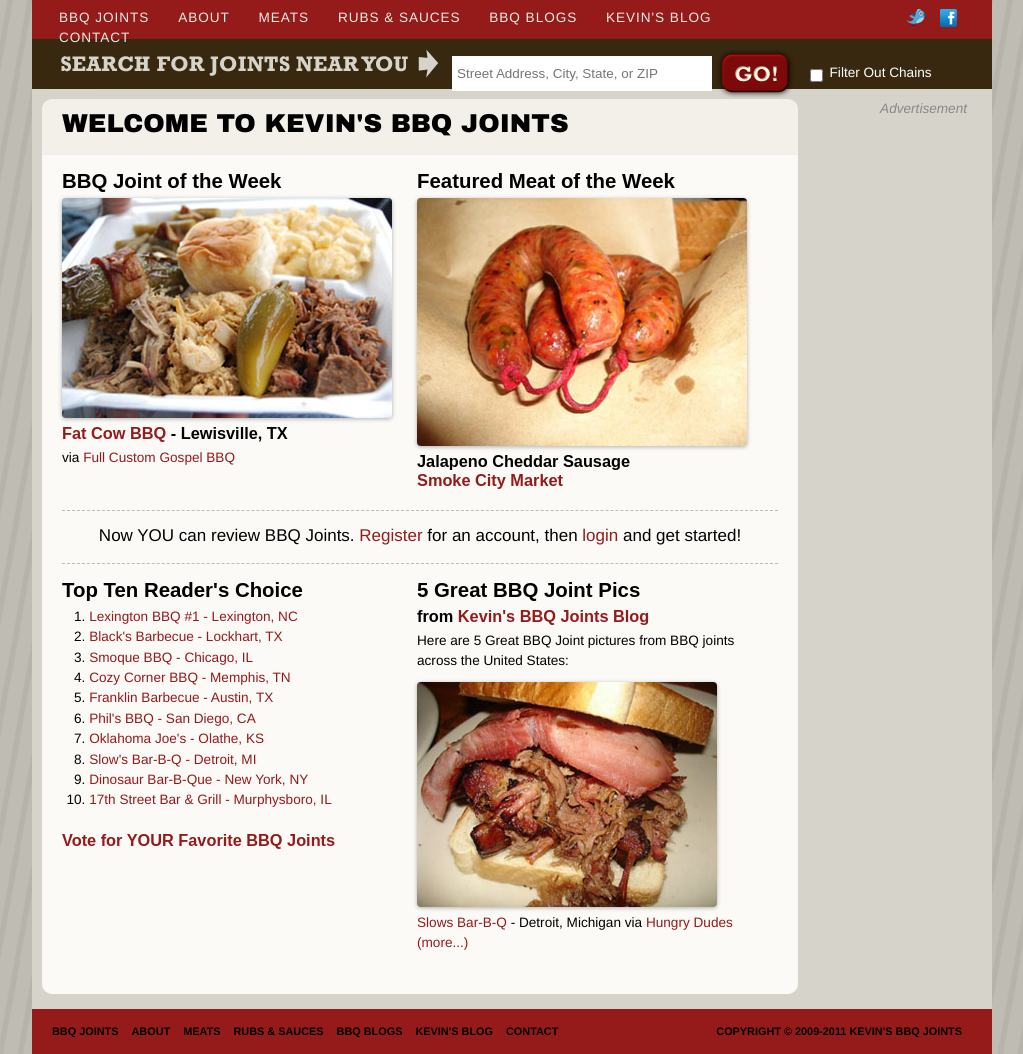
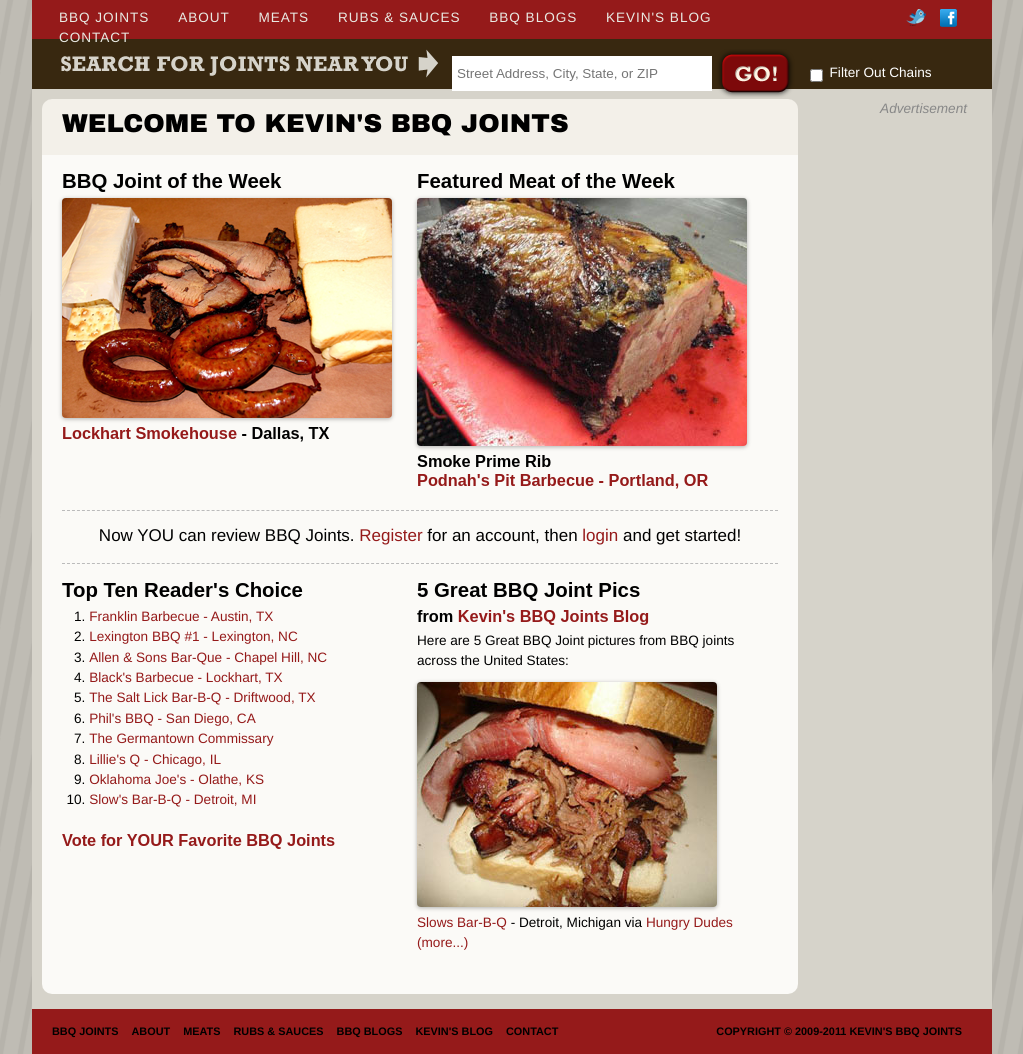
Before and after one commit to xtine/bbqjoints, a Django app: template templates/index.html in a window 1280 px wide. Shown: the part 150-1204 px from the top of the page, without its empty margins (128-1151 px from the left). Run offline with Django 3.2, Linux system fonts and the light colour scheme; the template is opened without the code that fills it, so the values that code supplies are empty; some libraries are stand-ins or nearby versions.

Commit message:
front page content updates

```diff
--- a/templates/index.html
+++ b/templates/index.html
@@ -8,17 +8,17 @@
     <div class="frontFeatureBox">
 
         <h3>BBQ Joint of the Week</h3>
-        <img src="/static/img/fatcowbbq.jpg" width="330" height="220" alt="Fat Cow BBQ" />
-        <h4><a href="http://kevinsbbqjoints.com/joint/2982/Fat-Cow-BBQ">Fat Cow BBQ </a> - Lewisville, TX</h4> via <a href="http://fullcustomgospelbbq.com">Full Custom Gospel BBQ</a></h4>
+        <img src="/static/img/lockhart.png" width="330" height="220" alt="Lockhart Smokehouse" />
+        <h4><a href="http://kevinsbbqjoints.com/joint/2849/lockhart-smokehouse">Lockhart Smokehouse</a> - Dallas, TX</h4>
 
     </div>
 
     <div class="frontFeatureBox">
 
         <h3>Featured Meat of the Week</h3>
-        <img src="/static/img/featuredmeat-smokecitysausage.jpg" width="330" height="248" alt="Smoke City Market Sausage" />
-        <h4>Jalapeno Cheddar Sausage<br/>
-        <a href="http://kevinsbbqjoints.com/joint/2908">Smoke City Market</a></h4>
+        <img src="/static/img/featuredmeat-smokeprimerib.jpg" width="330" height="248" alt="Smoke Prime Rib" />
+        <h4>Smoke Prime Rib<br/>
+        <a href="http://kevinsbbqjoints.com/joint/1632/podnahs-pit-barbecue">Podnah's Pit Barbecue - Portland, OR</a></h4>
 
     </div>
 
@@ -33,16 +33,16 @@
         <h3>Top Ten Reader's Choice</h3>
 
         <ol>
+            <li><a href=" http://kevinsbbqjoints.com/joint/2497/Franklin-Barbecue">Franklin Barbecue - Austin, TX</a></li>
             <li><a href="http://kevinsbbqjoints.com/joint/553">Lexington BBQ #1 - Lexington, NC</a></li>
+            <li><a href="http://kevinsbbqjoints.com/joint/18/allen-son-bar-b-que">Allen & Sons Bar-Que - Chapel Hill, NC</a></li>
             <li><a href="http://kevinsbbqjoints.com/joint/111/Blacks-Barbecue">Black's Barbecue - Lockhart, TX</a></li>
-            <li><a href="http://kevinsbbqjoints.com/joint/807/Smoque-BBQ">Smoque BBQ - Chicago, IL</a></li>
-            <li><a href="http://kevinsbbqjoints.com/joint/1853/Cozy-Corner-BBQ">Cozy Corner BBQ - Memphis, TN</a></li>
-            <li><a href=" http://kevinsbbqjoints.com/joint/2497/Franklin-Barbecue">Franklin Barbecue - Austin, TX</a></li>
+            <li><a href="http://kevinsbbqjoints.com/joint/898/the-salt-lick-bar-b-q">The Salt Lick Bar-B-Q - Driftwood, TX</a></li>
             <li><a href="http://kevinsbbqjoints.com/joint/676">Phil's BBQ - San Diego, CA</a></li>
+            <li><a href="http://kevinsbbqjoints.com/joint/1111/the-germantown-commissary">The Germantown Commissary</a></li>
+            <li><a href="http://kevinsbbqjoints.com/joint/2853/lillies-q">Lillie's Q - Chicago, IL</a></li>
             <li><a href="http://kevinsbbqjoints.com/joint/647/Oklahoma-Joes-BBQ---Olathe">Oklahoma Joe's - Olathe, KS</a></li>
             <li><a href="http://kevinsbbqjoints.com/joint/533/Slows-Bar-B-Q">Slow's Bar-B-Q - Detroit, MI</a></li>
-            <li><a href="http://kevinsbbqjoints.com/joint/280">Dinosaur Bar-B-Que - New York, NY</a></li>
-            <li><a href="http://kevinsbbqjoints.com/joint/7/17th-Street-Bar--Grill---Murphysboro">17th Street Bar & Grill - Murphysboro, IL</a></li>
         </ol>
 
         <br/>
```
Also changed, not shown: static/img/featuredmeat-smokeprimerib.jpg (added), static/img/lockhart.png (added).
